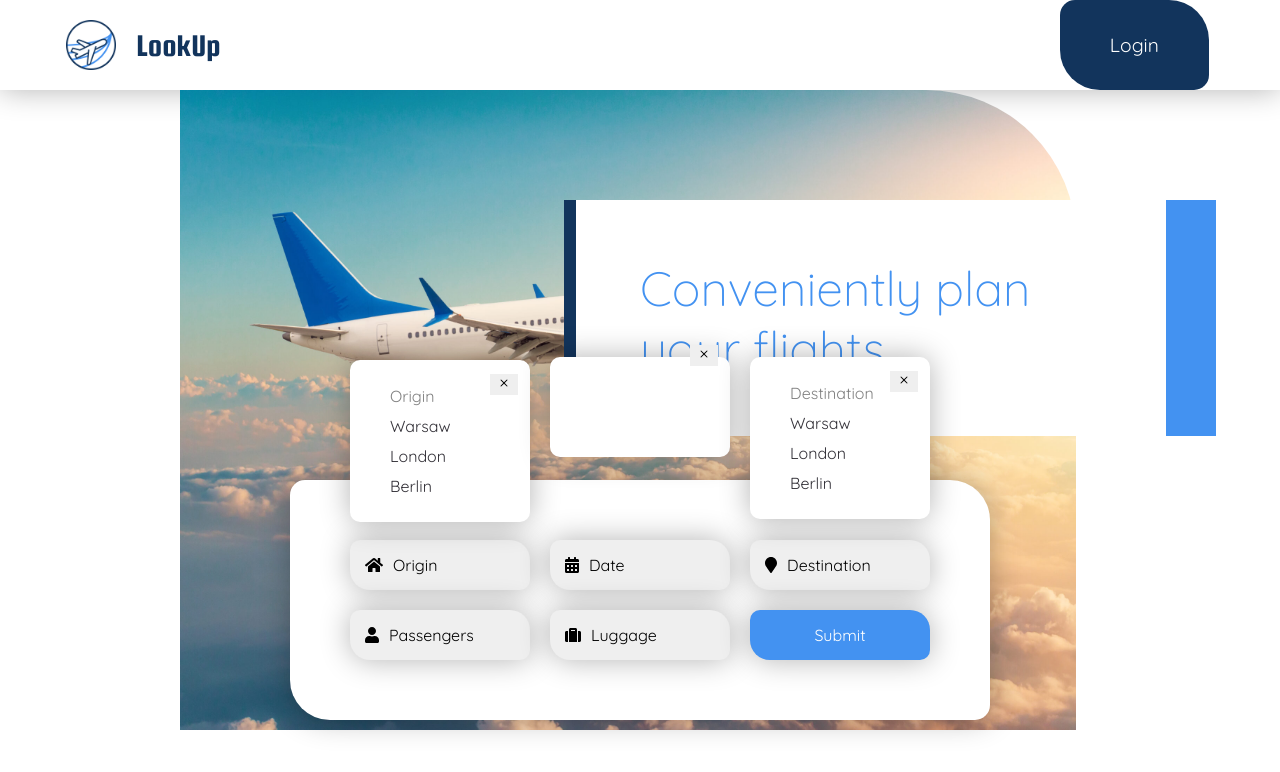
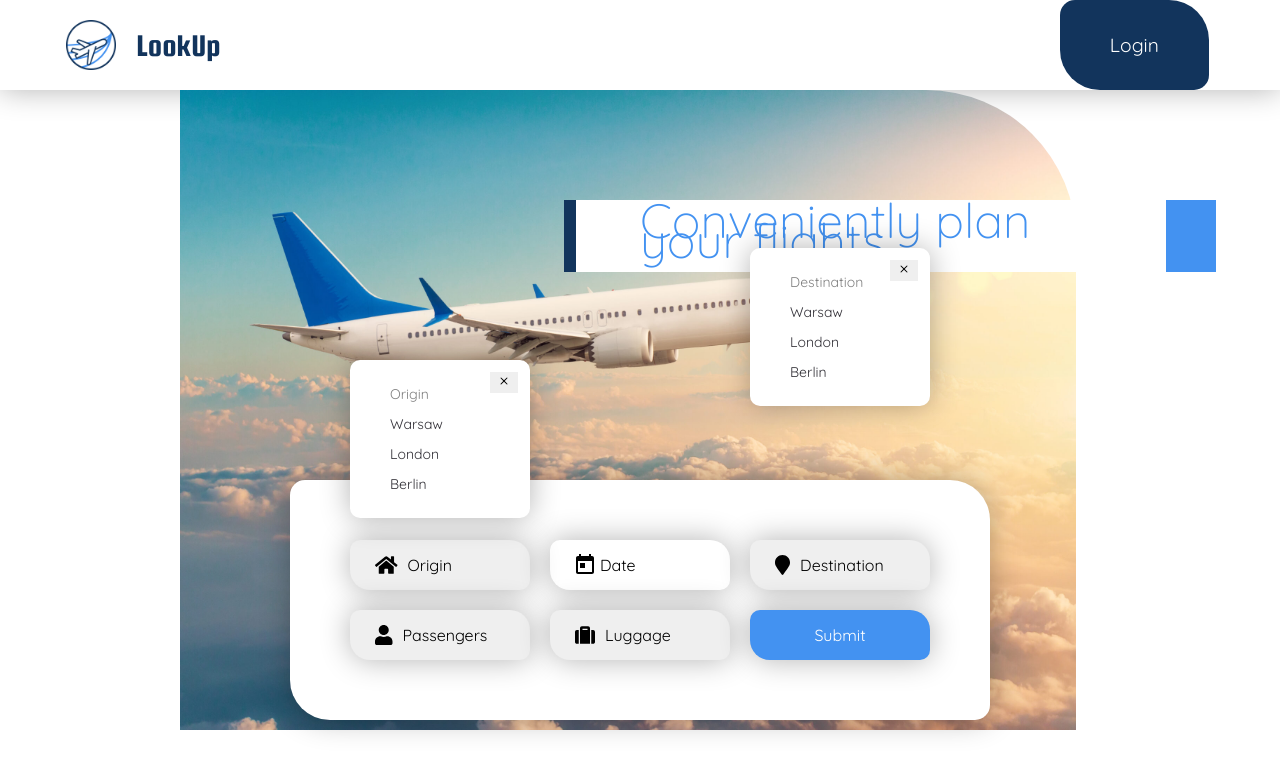
Before and after one commit to olcolcolc/LookUpNg, an Angular app: page / in a window 1280 px wide. Shown: the top 772 px of the page. Built offline with nearby package versions, Linux system fonts and the light colour scheme.

Commit message:
made daatepicker

```diff
--- a/angular.json
+++ b/angular.json
@@ -28,6 +28,7 @@
               "src/assets"
             ],
             "styles": [
+              "./node_modules/@angular/material/prebuilt-themes/indigo-pink.css",
               "src/styles.scss"
             ],
             "scripts": []
@@ -96,6 +97,7 @@
               "src/assets"
             ],
             "styles": [
+              "./node_modules/@angular/material/prebuilt-themes/indigo-pink.css",
               "node_modules/@fortawesome/fontawesome-free/css/all.css",
               "src/styles.css",
               "src/styles.scss"
--- a/package.json
+++ b/package.json
@@ -11,10 +11,12 @@
   "private": true,
   "dependencies": {
     "@angular/animations": "^14.2.0",
+    "@angular/cdk": "^13.3.9",
     "@angular/common": "^14.2.0",
     "@angular/compiler": "^14.2.0",
     "@angular/core": "^14.2.0",
     "@angular/forms": "^14.2.0",
+    "@angular/material": "^13.3.9",
     "@angular/platform-browser": "^14.2.0",
     "@angular/platform-browser-dynamic": "^14.2.0",
     "@angular/router": "^14.2.0",
--- a/src/app/app.component.scss
+++ b/src/app/app.component.scss
@@ -5,3 +5,24 @@
   body{
       margin: 0;
   }
+
+
+  //datepicker style config
+  .mat-form-field-infix{
+    border-top: 0;
+    width: 0px !important;
+  }
+
+  .mat-datepicker-content .mat-calendar {
+    width: 200px !important;
+    height: 250px !important;
+
+  }
+
+  .mat-datepicker-content {
+    box-shadow: 0 0 30px 0 rgba(0, 0, 0, 0.3) !important;
+    border-radius: 10px !important;
+    position: relative;
+    left: -23px;
+    font-family: "Quicksand", sans-serif;
+  }
--- a/src/app/components/select/select.component.html
+++ b/src/app/components/select/select.component.html
@@ -24,23 +24,7 @@
       </li>
     </ul>
   </div>
-  <div class="submenu__ups__date">
-    <button class="submenu__ups__date__close-button">
-      <svg
-        class="close-icon"
-        xmlns="http://www.w3.org/2000/svg"
-        width="16"
-        height="16"
-        fill="currentColor"
-        class="bi bi-x"
-        viewBox="0 0 16 16"
-      >
-        <path
-          d="M4.646 4.646a.5.5 0 0 1 .708 0L8 7.293l2.646-2.647a.5.5 0 0 1 .708.708L8.707 8l2.647 2.646a.5.5 0 0 1-.708.708L8 8.707l-2.646 2.647a.5.5 0 0 1-.708-.708L7.293 8 4.646 5.354a.5.5 0 0 1 0-.708z"
-        />
-      </svg>
-    </button>
-  </div>
+
   <div class="submenu__ups__destination">
     <ul *ngIf="destinations">
       <li style="color: grey">
@@ -74,10 +58,16 @@
       <fa-icon [icon]="originIcon"></fa-icon>
       Origin
     </button>
-    <button class="selectContainer__ups__date">
-      <fa-icon [icon]="dateIcon"></fa-icon>
-      Date
-    </button>
+    <div class="selectContainer__ups__date">
+      <mat-form-field class="example-full-width">
+        <mat-label></mat-label>
+        <input matInput [matDatepicker]="picker" [min]="minDate" placeholder="Date">
+        <mat-datepicker-toggle matIconSuffix class="dateIcon" [for]="picker">
+        </mat-datepicker-toggle>
+        <mat-datepicker #picker></mat-datepicker>
+      </mat-form-field>&nbsp;&nbsp;&nbsp;&nbsp;&nbsp;&nbsp;&nbsp;&nbsp;Date
+    </div>
+
     <button class="selectContainer__ups__destination">
       <fa-icon [icon]="destinationIcon"></fa-icon>
       Destination
--- a/src/app/components/select/select.component.scss
+++ b/src/app/components/select/select.component.scss
@@ -37,7 +37,9 @@
   &__ups > *:hover,
   &__ups > *::after,
   &__downs > *:hover,
-  &__downs > *::after {
+  &__downs > *::after,
+  mat-datepicker-toggle:hover,
+  mat-datepicker-toggle::after{
     color: grey;
   }
 
@@ -128,3 +130,13 @@ li {
 .cities:hover{
   color: rgb(147, 129, 27);
 }
+
+mat-datepicker-toggle{
+  color: black;
+  width: 9px;
+}
+
+fa-icon{
+  font-size: 20px;
+  margin-left: 10px;
+}
--- a/src/app/components/select/select.component.ts
+++ b/src/app/components/select/select.component.ts
@@ -11,6 +11,7 @@ import { Destination } from 'src/app/interfaces/destination';
   styleUrls: ['./select.component.scss']
 })
 export class SelectComponent implements OnInit {
+  minDate: Date = new Date();
 
   // Icons
   originIcon = faHome;
--- a/src/index.html
+++ b/src/index.html
@@ -9,8 +9,11 @@
   <link rel="stylesheet" href="https://use.fontawesome.com/releases/v5.15.3/css/all.css" integrity="sha384-DyZRJg5ECq6S3tM3QzFpqCyKsQ2Pi+JnTlT+2K+46GhqjhJ/6pX9bhE8N7PaBoNP" crossorigin="anonymous">
   <script src="https://use.fontawesome.com/releases/v5.15.3/js/all.js" integrity="sha384-PjyBjwR+vDX1N+4jWT4kdcaNrF9RmJjEiMp6HrFBndJ+U6nKU6zA+kMv8U6WjKX9" crossorigin="anonymous"></script>
 
+  <link rel="preconnect" href="https://fonts.gstatic.com">
+  <link href="https://fonts.googleapis.com/css2?family=Roboto:wght@300;400;500&display=swap" rel="stylesheet">
+  <link href="https://fonts.googleapis.com/icon?family=Material+Icons" rel="stylesheet">
 </head>
-<body>
+<body class="mat-typography">
   <app-root></app-root>
 </body>
 </html>
--- a/src/styles.scss
+++ b/src/styles.scss
@@ -1,2 +1,5 @@
 /* You can add global styles to this file, and also import other style files */
 @import "~@fortawesome/fontawesome-free/scss/fontawesome";
+
+html, body { height: 100%; }
+body { margin: 0; font-family: Roboto, "Helvetica Neue", sans-serif; }
```
Also changed, not shown: src/app/app.module.ts (+9 -1 lines), 1 other file (tests, documents, lock files or other folders).
